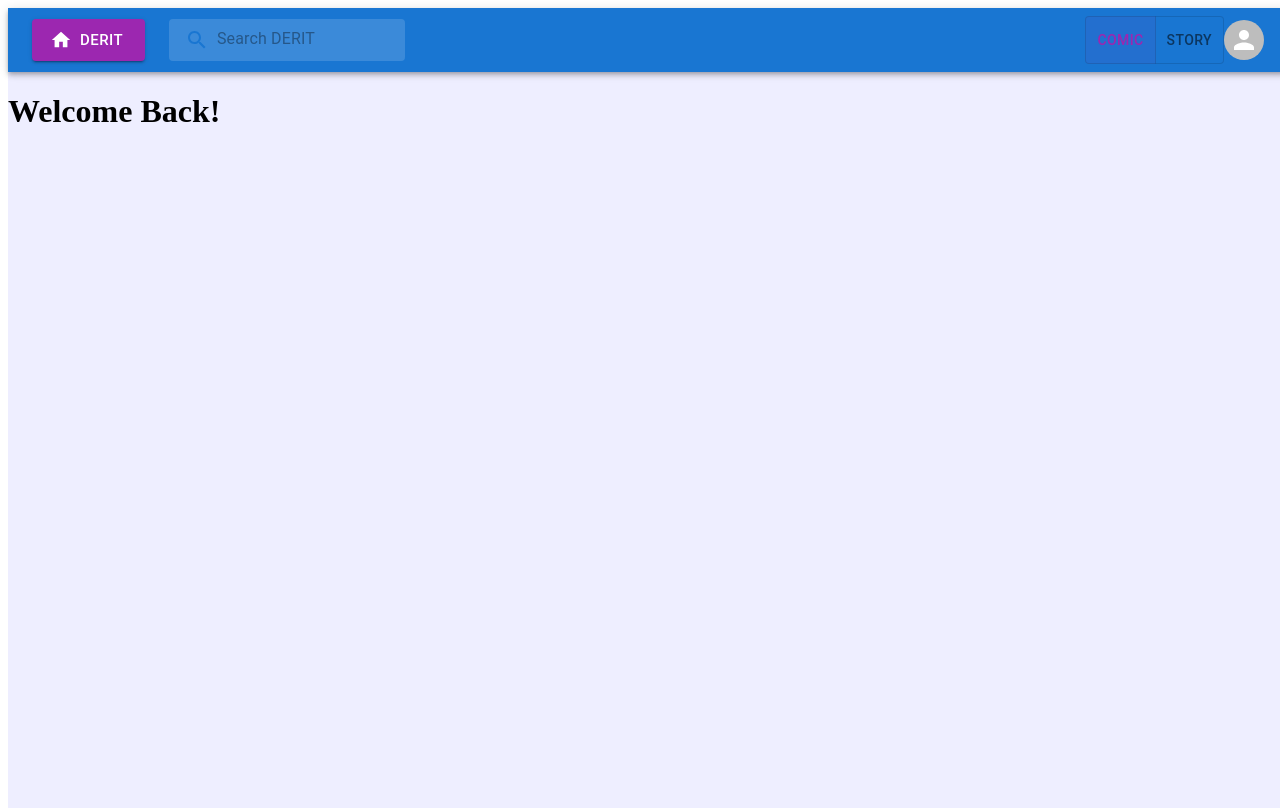
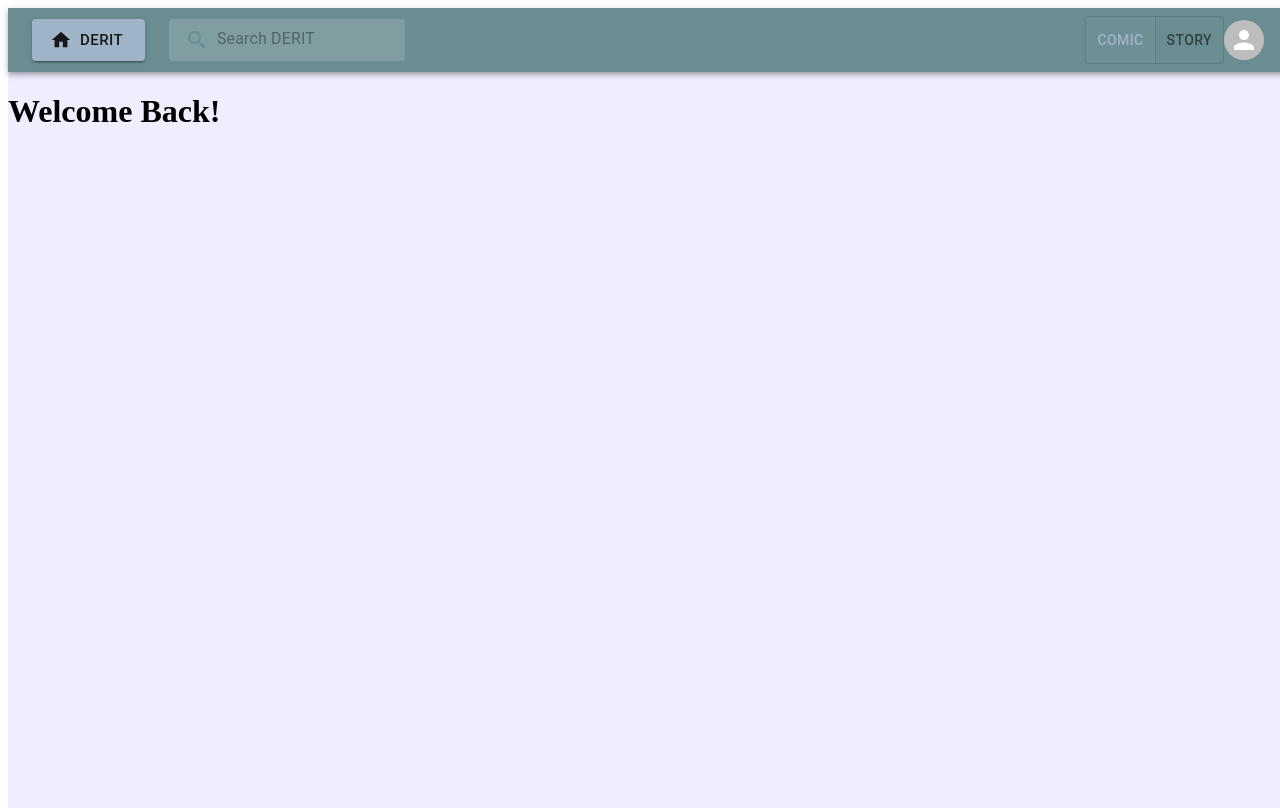
Before and after one commit to GabeLima/416-Project, a React (Create React App) app in the folder client/: page / in a window 1280 px wide. Built offline with nearby package versions, Linux system fonts and the light colour scheme; no server answers.

Commit message:
Added default theme

```diff
--- a/client/src/App.js
+++ b/client/src/App.js
@@ -11,12 +11,29 @@
     Profile
 } from "./components"
 import { SocketContext, socket} from "./context/socket";
+import { ThemeProvider } from '@emotion/react';
+import { createTheme } from '@mui/material/styles';
 
 
 const App = () => {
     console.log(socket);
     console.log(SocketContext);
+
+    // applies the theme to all components
+    // we can potentialyl add other themes later
+    const default_theme = createTheme({
+        palette: {
+            primary: {
+              main: '#6A8D92',
+            },
+            secondary: {
+              main: '#9FB4C7',
+            }
+        },
+      });
+
     return (
+        <ThemeProvider theme={default_theme}>
         <BrowserRouter>
             <SocketContext.Provider value={socket}>
                 <HeaderBar />
@@ -30,6 +47,7 @@
                 </Switch>
                 </SocketContext.Provider>
         </BrowserRouter>
+        </ThemeProvider>
     );
 }
 
```
